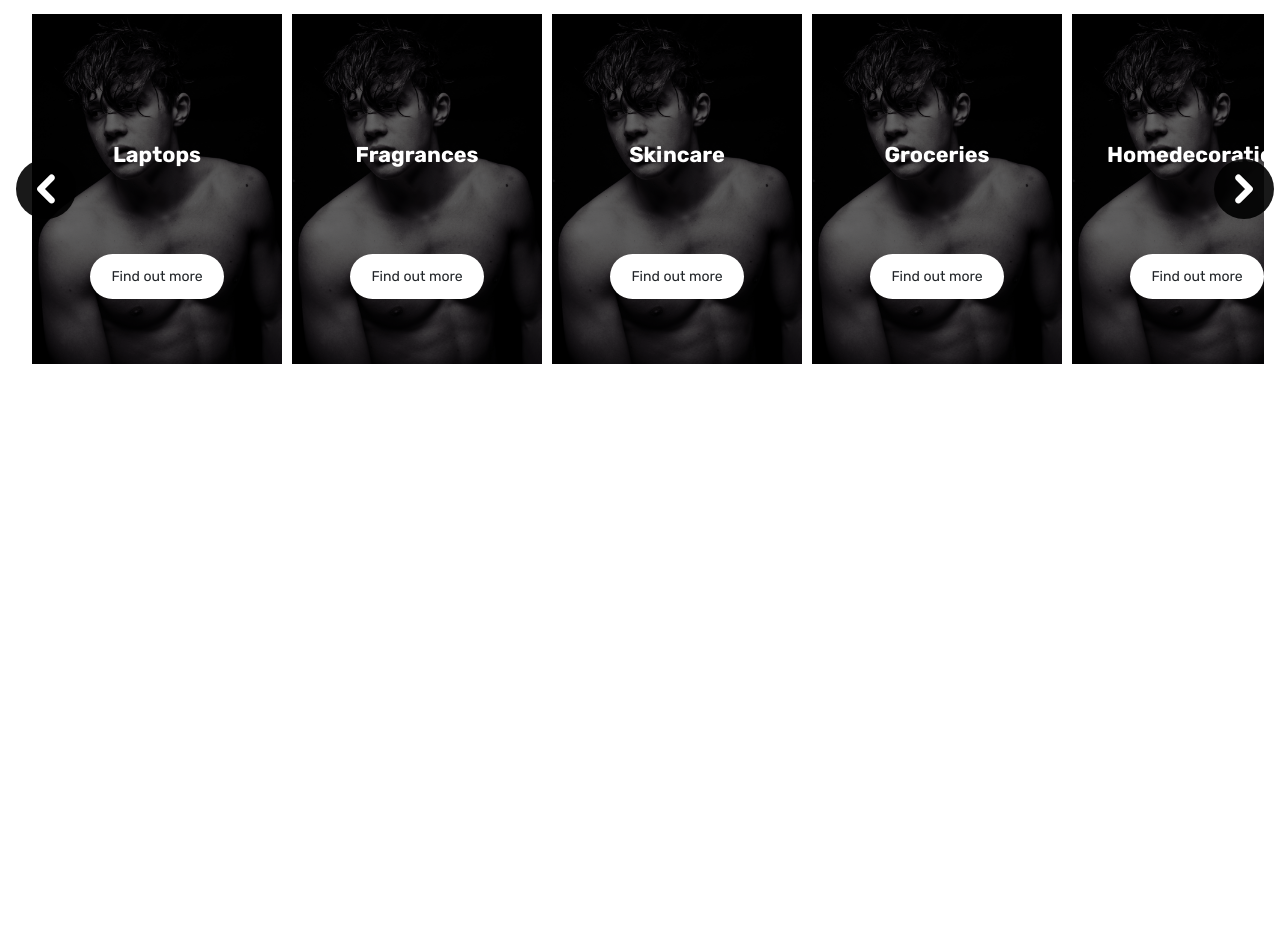
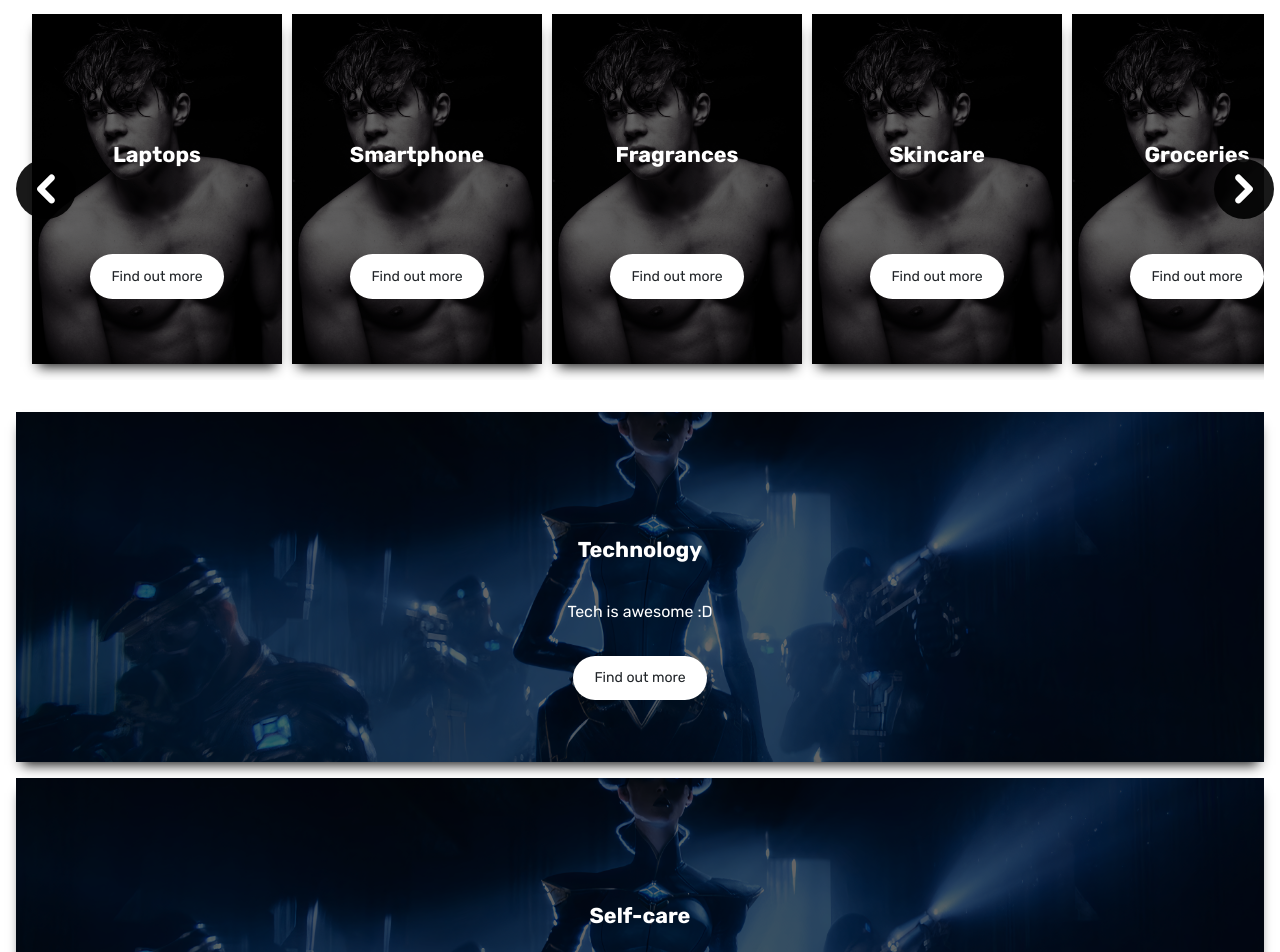
Before and after one commit to Diego-Luiz/nextjs-ecommerce, a Next.js app: page / in a window 1280 px wide. Shown: the part 980-1932 px from the top of the page. Before the commit the page ends 1376 px from the top, so only its background shows below. Built offline with nearby package versions, Linux system fonts and the light colour scheme.

Commit message:
refactor: ImpactCard component, products data
- ImpactCard component can receive a schema object as prop to define how the data
fields are called, then uses that to render its content
- productsData for homepage now contains the products group

```diff
--- a/components/Carousel/carouselContent.module.scss
+++ b/components/Carousel/carouselContent.module.scss
@@ -45,7 +45,7 @@
         font-size: var(--fz-logo);
     }
     &__description{
-        line-height: 1.5em;
+        line-height: $line-height;
     }
 }
 .video {
--- a/components/ContentSlider/ContentSlider.jsx
+++ b/components/ContentSlider/ContentSlider.jsx
@@ -27,10 +27,14 @@ const ContentSlider = ({ TagContainer, data }) => {
         <IoIosArrowBack />
       </button>
       <div className={styles['container__content']}>
-        {data.map((category, index) => (
+        {data.map((item, index) => (
           <ImpactCard
             key={index}
-            category={category}
+            data={item}
+            dataSchema={{
+              title: 'category',
+              image: 'categoryImage'
+            }}
           />
         ))}
       </div>
--- a/components/ImpactCard/ImpactCard.jsx
+++ b/components/ImpactCard/ImpactCard.jsx
@@ -3,12 +3,15 @@ import Link from "next/link";
 import styles from './impactCard.module.scss';
 import ImpactTitle from '../ImpactTitle';
 
-const ImpactCard = ({ category: { category, image } }) => {
+const ImpactCard = ({ data, dataSchema, opStyles }) => {
+  console.log('styles: ', opStyles);
+  const { title, description='', image } = dataSchema;
   return (
     <section
       className={styles['container']}
       style={{
-        backgroundImage: `url("${image}")`
+        backgroundImage: `url("${data[image]}")`,
+        ...opStyles
       }}
     >
       <ImpactTitle
@@ -19,8 +22,13 @@ const ImpactCard = ({ category: { category, image } }) => {
           zIndex: 2
         }}
       >
-        {category}
+        {data[title]}
       </ImpactTitle>
+      {description && (
+        <p className={styles['description']}>
+          {data[description]}
+        </p>
+      )}
       <Link href='/'>
         <a className={styles['see-more-btn']}>
           Find out more
--- a/components/ImpactCard/impactCard.module.scss
+++ b/components/ImpactCard/impactCard.module.scss
@@ -11,14 +11,26 @@
         position: center;
         size: cover;
     }
+    box-shadow: 0px 9px 12px -6px rgba(0, 0, 0, 0.91);
+
     &::after {
         content: '';
         @include absoluteBgBlackWithOpacity($opacity: .6, $zIndex: 1);
     }
 }
+.description,
+.see-more-btn {
+    z-index: 2;
+}
+.description {
+    margin-bottom: 2em;
+    padding: 0 2em;
+    text-align: center;
+    line-height: $line-height;
+    color: var(--white-clr);
+}
 .see-more-btn {
     @include defaultBtn;
     background-color: var(--white-clr);
-    color: var(--black-clr);
-    z-index: 2;
+    color: var(--black-clr)
 }
--- /dev/null
+++ b/data/aboutProducts.js
@@ -0,0 +1,47 @@
+const imagesPath = "images/homepage";
+const data = [
+  {
+    group: "Technology",
+    groupDescription: "Tech is awesome :D",
+    groupImage: `${imagesPath}/technology.png`,
+    category: "Laptops",
+    categoryImage: `${imagesPath}/laptops.jpg`
+  },
+  {
+    group: "Technology",
+    groupDescription: "Tech is awesome :D",
+    groupImage: `${imagesPath}/technology.png`,
+    category: "Smartphone",
+    categoryImage: `${imagesPath}/another.jpg`
+  },
+  {
+    group: "Self-care",
+    groupDescription: "It's important to take care of yourself",
+    groupImage: `${imagesPath}/technology.png`,
+    category: "Fragrances",
+    categoryImage: `${imagesPath}/fragrances.jpg`
+  },
+  {
+    group: "Self-care",
+    groupDescription: "It's important to take care of yourself",
+    groupImage: `${imagesPath}/technology.png`,
+    category: "Skincare",
+    categoryImage: `${imagesPath}/skincare.jpg`
+  },
+  {
+    group: "Home",
+    groupDescription: "Everything for your home",
+    groupImage: `${imagesPath}/technology.png`,
+    category: "Groceries",
+    categoryImage: `${imagesPath}/groceries.jpg`
+  },
+  {
+    group: "Home",
+    groupDescription: "Everything for your home",
+    groupImage: `${imagesPath}/technology.png`,
+    category: "Homedecoration",
+    categoryImage: `${imagesPath}/homedecoration.jpg`
+  }
+];
+
+export default data;
--- a/data/contentHomePageSlider.js
+++ /dev/null
@@ -1,29 +0,0 @@
-const imagesPath = "images/homepage";
-const data = [
-  {
-    category: "Laptops",
-    image: `${imagesPath}/laptops.jpg`
-  },
-  {
-    category: "Fragrances",
-    image: `${imagesPath}/fragrances.jpg`
-  },
-  {
-    category: "Skincare",
-    image: `${imagesPath}/skincare.jpg`
-  },
-  {
-    category: "Groceries",
-    image: `${imagesPath}/groceries.jpg`
-  },
-  {
-    category: "Homedecoration",
-    image: `${imagesPath}/homedecoration.jpg`
-  },
-  {
-    category: "Another",
-    image: `${imagesPath}/another.jpg`
-  }
-];
-
-export default data;
--- a/pages/index.js
+++ b/pages/index.js
@@ -3,14 +3,28 @@ import Head from 'next/head';
 import {
   Carousel,
   ContentSlider,
+  ImpactCard,
   ImpactTitle
 } from 'components';
 import dataCarousel from 'data/contentsCarousel';
-import dataSectionsSlider from 'data/contentHomePageSlider';
+// import dataSectionsSlider from 'data/contentHomePageSlider';
+import aboutProducts from 'data/aboutProducts';
 import { ECOMMERCE_NAME } from 'utils/constants';
 import styles from 'styles/homepage/homepage.module.scss';
 
-const Home = ({ dataCarousel, dataSectionsSlider }) => {
+const Home = ({ dataCarousel, aboutProducts }) => {
+  const groupOfProducts = [];
+  const productsByGroup = new Map();
+  aboutProducts.forEach(item => {
+    let itemsToSet = null;
+    if(productsByGroup.has(item.group)){
+      itemsToSet = [...productsByGroup.get(item.group), item];
+    } else {
+      itemsToSet = [item];
+      groupOfProducts.push(item.group);
+    }
+    productsByGroup.set(item.group, itemsToSet);
+  });
   return (
     <>
       <Head>
@@ -33,8 +47,47 @@ const Home = ({ dataCarousel, dataSectionsSlider }) => {
         </ImpactTitle>
         <ContentSlider
           TagContainer={'div'}
-          data={dataSectionsSlider}
+          data={aboutProducts}
         />
+      </section>
+      <section
+        className={styles['featured-sections']}
+      >
+        <ImpactCard
+          data={
+            productsByGroup.get(groupOfProducts[0])[0]
+          }
+          dataSchema={{
+            title: 'group',
+            description: 'groupDescription',
+            image: 'groupImage'
+          }}
+          opStyles={{
+            justifyContent: 'center'
+          }}
+        />
+        <ImpactCard
+          data={
+            productsByGroup.get(groupOfProducts[1])[0]
+          }
+          dataSchema={{
+            title: 'group',
+            description: 'groupDescription',
+            image: 'groupImage'
+          }}
+          opStyles={{
+            justifyContent: 'center'
+          }}
+        />
+      </section>
+      <section
+        className={styles['popular-products']}
+      >
+        <ImpactTitle
+          TitleLevel={'h2'}
+        >
+          Our most popular products
+        </ImpactTitle>
       </section>
     </>
   );
@@ -43,7 +96,7 @@ export async function getStaticProps() {
   return ({
     props: {
       dataCarousel,
-      dataSectionsSlider
+      aboutProducts
     }
   });
 }
--- a/styles/abstract/_variables.scss
+++ b/styles/abstract/_variables.scss
@@ -9,6 +9,8 @@ $sizes: (
     'btn': .88rem
 );
 
+//line-height
+$line-height: 1.5em;
 //containers
 $defaultContainerPadding: 1em;
 
--- a/styles/homepage/homepage.module.scss
+++ b/styles/homepage/homepage.module.scss
@@ -1,5 +1,11 @@
 @use '../abstract' as *;
 
-.products-category-section {
+.products-category-section,
+.featured-sections {
     @include defaultContainer;
 }
+.featured-sections {
+    [class*='container']:nth-child(2) {
+        margin-top: 1em;
+    }
+}
```
Also changed, not shown: public/images/homepage/technology.png (added).
